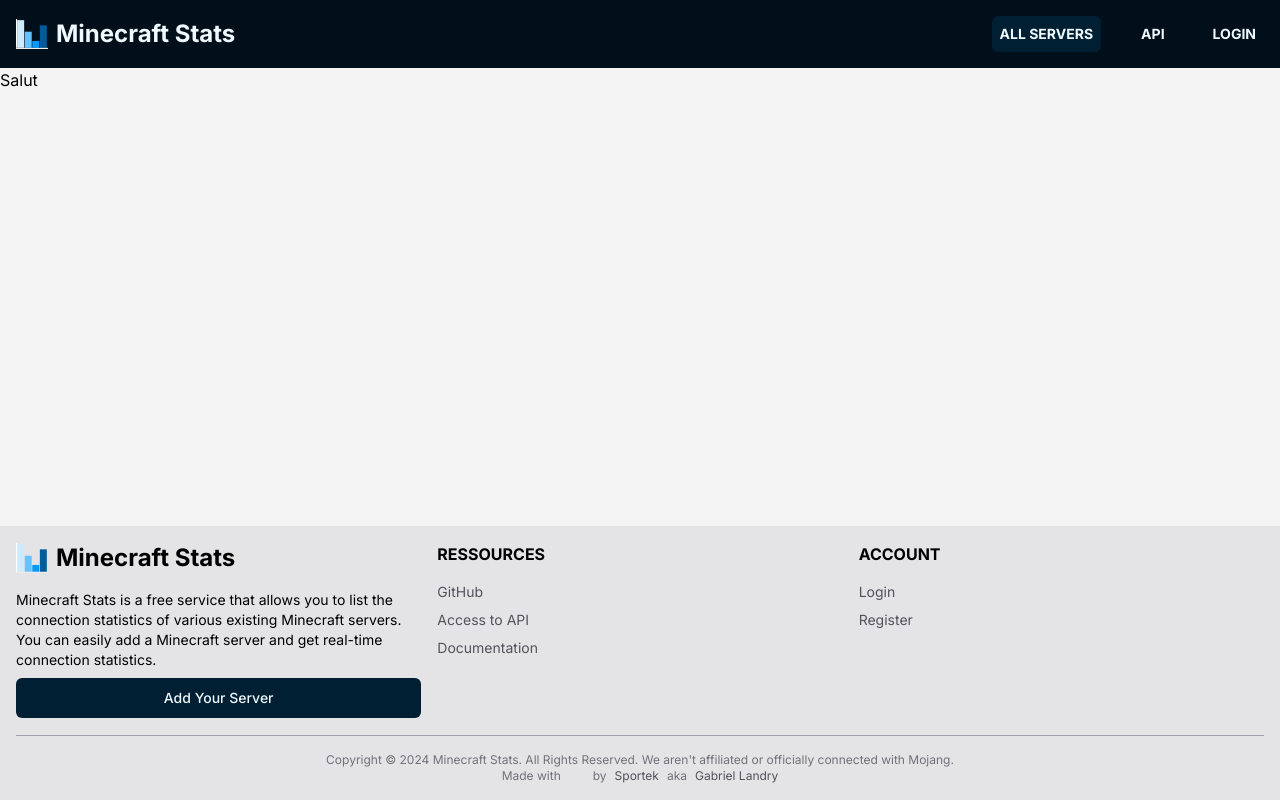
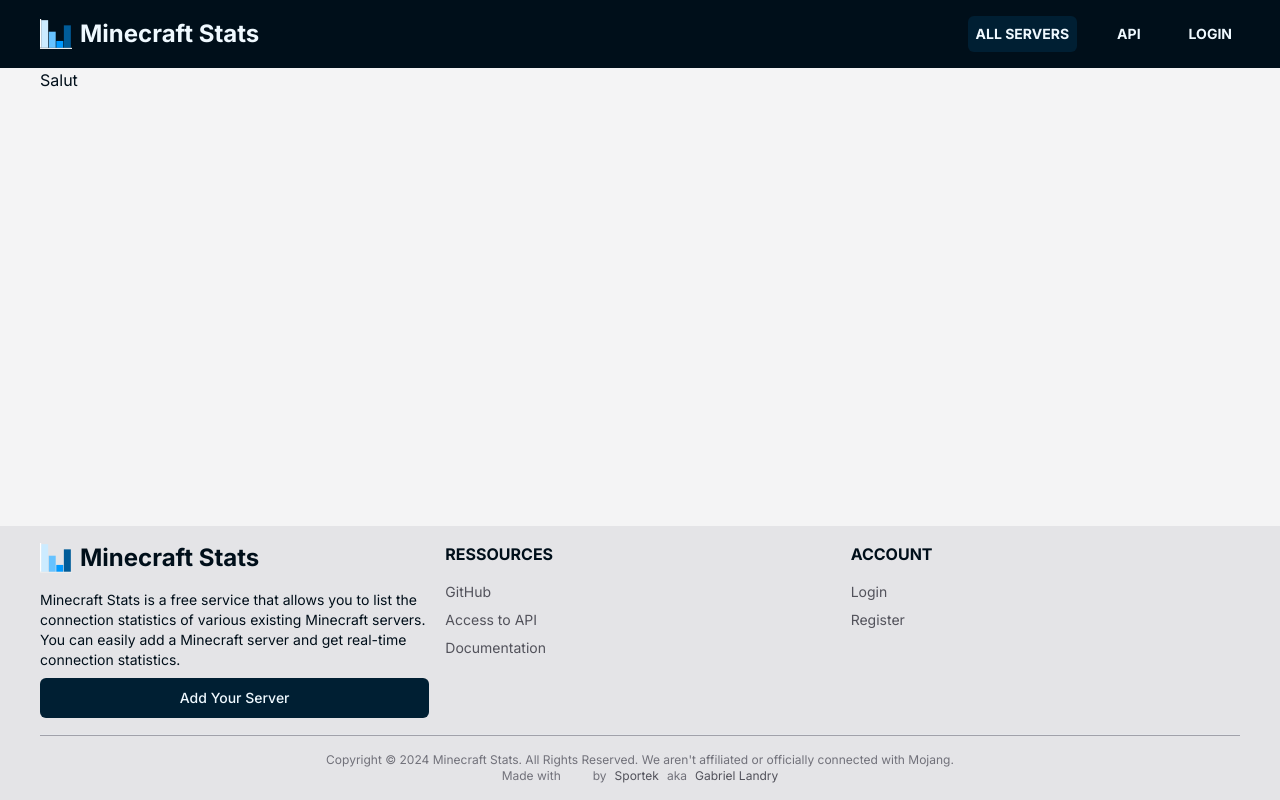
Before and after one commit to Sportek/minecraft-stats, a Next.js app in the folder frontend/: page / in a window 1280 px wide. Built offline with nearby package versions, Linux system fonts and the light colour scheme; no server answers; some icons are missing.

Commit message:
Ajout d'éléments de design global

```diff
--- /dev/null
+++ b/frontend/src/app/(pages)/account/settings/page.tsx
@@ -0,0 +1,9 @@
+const SettingsPage = () => {
+  return (
+    <div>
+      <h1>Settings</h1>
+    </div>
+  );
+};
+
+export default SettingsPage;
--- a/frontend/src/app/layout.tsx
+++ b/frontend/src/app/layout.tsx
@@ -1,5 +1,6 @@
 import Footer from "@/components/footer";
 import Header from "@/components/header";
+import RestrictedWidthLayout from "@/components/restricted-width-layout";
 import { AuthProvider } from "@/contexts/auth";
 import { cn } from "@/lib/utils";
 import type { Metadata } from "next";
@@ -22,11 +23,13 @@ export default function RootLayout({
 }>) {
   return (
     <html lang="en">
-      <body className={cn(inter.className, "w-full min-h-screen flex flex-col bg-zinc-100")}>
+      <body className={cn(inter.className, "w-full min-h-screen flex flex-col bg-zinc-100 text-stats-blue-1050")}>
         <AuthProvider>
           <CheatCodeComponent />
           <Header />
-          <div className="flex-1 flex flex-col">{children}</div>
+          <div className="flex-1 flex flex-col items-center justify-center">
+            <RestrictedWidthLayout className="flex-1 flex flex-col">{children}</RestrictedWidthLayout>
+          </div>
           <Footer />
         </AuthProvider>
       </body>
--- a/frontend/src/components/footer/index.tsx
+++ b/frontend/src/components/footer/index.tsx
@@ -5,11 +5,13 @@ import { Icon } from "@iconify/react";
 import { motion } from "framer-motion";
 import Image from "next/image";
 import Link from "next/link";
+import RestrictedWidthLayout from "../restricted-width-layout";
 import { Button } from "../ui/button";
 
 const Footer = () => {
   return (
     <div className="flex flex-col items-center gap-4 p-4 bg-zinc-200">
+      <RestrictedWidthLayout className="gap-4 flex flex-col items-center justify-center">
         <div className="flex flex-col md:grid md:grid-cols-3 gap-4">
           <div className="flex flex-col items-center gap-4">
             <div className="flex flex-row items-center justify-start w-full gap-2">
@@ -79,6 +81,7 @@ const Footer = () => {
             </div>
           </div>
         </div>
+      </RestrictedWidthLayout>
     </div>
   );
 };
--- a/frontend/src/components/header/index.tsx
+++ b/frontend/src/components/header/index.tsx
@@ -5,7 +5,9 @@ import { cn } from "@/lib/utils";
 import { Icon } from "@iconify/react/dist/iconify.js";
 import Image from "next/image";
 import Link from "next/link";
+import { useRouter } from "next/navigation";
 import { useState } from "react";
+import RestrictedWidthLayout from "../restricted-width-layout";
 import { Avatar, AvatarFallback, AvatarImage } from "../ui/avatar";
 import {
   DropdownMenu,
@@ -18,6 +20,7 @@ import {
 const Header = () => {
   const [activeTab, setActiveTab] = useState("all-servers");
   const { user, logout } = useAuth();
+  const router = useRouter();
 
   const displayUserSection = () => {
     return (
@@ -31,10 +34,18 @@ const Header = () => {
           </Avatar>
         </DropdownMenuTrigger>
         <DropdownMenuContent className="w-60">
-          <DropdownMenuLabel className="text-sm font-semibold">{user?.username.toUpperCase()}</DropdownMenuLabel>
+          <DropdownMenuLabel className="text-sm font-semibold">
+            <div className="flex flex-row items-center">
+              <Icon icon="material-symbols:person" className="w-6 h-6 mr-2" />
+              {user?.username.toUpperCase()}
+            </div>
+          </DropdownMenuLabel>
           <DropdownMenuSeparator />
-          <DropdownMenuItem className="hover:cursor-pointer text-sm font-semibold">
-            <Icon icon="material-symbols:manage-accounts" className="w-6 h-6 mr-2" />
+          <DropdownMenuItem
+            className="hover:cursor-pointer text-sm font-semibold"
+            onClick={() => router.push("/account/settings")}
+          >
+            <Icon icon="material-symbols:settings-account-box" className="w-6 h-6 mr-2" />
             PROFILE
           </DropdownMenuItem>
           <DropdownMenuItem
@@ -50,7 +61,8 @@ const Header = () => {
   };
 
   return (
-    <div className="w-full flex flex-row justify-between p-4 bg-stats-blue-1050 text-stats-blue-0">
+    <div className="w-full p-4 bg-stats-blue-1050 text-stats-blue-0 flex flex-col items-center justify-center">
+      <RestrictedWidthLayout className="flex flex-row justify-between">
         <div className="flex flex-row items-center">
           <Link href="/" className="flex flex-row items-center gap-2">
             <Image src={MinecraftStatsLogo} alt="logo" width={32} height={32} />
@@ -93,6 +105,7 @@ const Header = () => {
             </Link>
           )}
         </div>
+      </RestrictedWidthLayout>
     </div>
   );
 };
--- /dev/null
+++ b/frontend/src/components/restricted-width-layout/index.tsx
@@ -0,0 +1,16 @@
+import { cn } from "@/lib/utils";
+
+interface RestrictedWidthLayoutProps extends React.HTMLAttributes<HTMLDivElement> {
+  children: React.ReactNode;
+  className?: string;
+}
+
+const RestrictedWidthLayout = ({ children, className, ...props }: RestrictedWidthLayoutProps) => {
+  return (
+    <div className={cn("w-full max-w-[1200px]", className)} {...props}>
+      {children}
+    </div>
+  );
+};
+
+export default RestrictedWidthLayout;
--- a/frontend/src/components/ui/dropdown-menu.tsx
+++ b/frontend/src/components/ui/dropdown-menu.tsx
@@ -1,33 +1,33 @@
-"use client"
+"use client";
 
-import * as React from "react"
-import * as DropdownMenuPrimitive from "@radix-ui/react-dropdown-menu"
-import { Check, ChevronRight, Circle } from "lucide-react"
+import * as DropdownMenuPrimitive from "@radix-ui/react-dropdown-menu";
+import { Check, ChevronRight, Circle } from "lucide-react";
+import * as React from "react";
 
-import { cn } from "@/lib/utils"
+import { cn } from "@/lib/utils";
 
-const DropdownMenu = DropdownMenuPrimitive.Root
+const DropdownMenu = DropdownMenuPrimitive.Root;
 
-const DropdownMenuTrigger = DropdownMenuPrimitive.Trigger
+const DropdownMenuTrigger = DropdownMenuPrimitive.Trigger;
 
-const DropdownMenuGroup = DropdownMenuPrimitive.Group
+const DropdownMenuGroup = DropdownMenuPrimitive.Group;
 
-const DropdownMenuPortal = DropdownMenuPrimitive.Portal
+const DropdownMenuPortal = DropdownMenuPrimitive.Portal;
 
-const DropdownMenuSub = DropdownMenuPrimitive.Sub
+const DropdownMenuSub = DropdownMenuPrimitive.Sub;
 
-const DropdownMenuRadioGroup = DropdownMenuPrimitive.RadioGroup
+const DropdownMenuRadioGroup = DropdownMenuPrimitive.RadioGroup;
 
 const DropdownMenuSubTrigger = React.forwardRef<
   React.ElementRef<typeof DropdownMenuPrimitive.SubTrigger>,
   React.ComponentPropsWithoutRef<typeof DropdownMenuPrimitive.SubTrigger> & {
-    inset?: boolean
+    inset?: boolean;
   }
 >(({ className, inset, children, ...props }, ref) => (
   <DropdownMenuPrimitive.SubTrigger
     ref={ref}
     className={cn(
-      "flex cursor-default select-none items-center rounded-sm px-2 py-1.5 text-sm outline-none focus:bg-stone-100 data-[state=open]:bg-stone-100 dark:focus:bg-stone-800 dark:data-[state=open]:bg-stone-800",
+      "flex cursor-default select-none items-center rounded-sm px-2 py-1.5 text-sm outline-none focus:bg-stats-blue-100 data-[state=open]:bg-stats-blue-100 dark:focus:bg-stats-blue-900 dark:data-[state=open]:bg-stats-blue-900",
       inset && "pl-8",
       className
     )}
@@ -36,9 +36,8 @@ const DropdownMenuSubTrigger = React.forwardRef<
     {children}
     <ChevronRight className="ml-auto h-4 w-4" />
   </DropdownMenuPrimitive.SubTrigger>
-))
-DropdownMenuSubTrigger.displayName =
-  DropdownMenuPrimitive.SubTrigger.displayName
+));
+DropdownMenuSubTrigger.displayName = DropdownMenuPrimitive.SubTrigger.displayName;
 
 const DropdownMenuSubContent = React.forwardRef<
   React.ElementRef<typeof DropdownMenuPrimitive.SubContent>,
@@ -47,14 +46,13 @@ const DropdownMenuSubContent = React.forwardRef<
   <DropdownMenuPrimitive.SubContent
     ref={ref}
     className={cn(
-      "z-50 min-w-[8rem] overflow-hidden rounded-md border border-stone-200 bg-white p-1 text-stone-950 shadow-lg data-[state=open]:animate-in data-[state=closed]:animate-out data-[state=closed]:fade-out-0 data-[state=open]:fade-in-0 data-[state=closed]:zoom-out-95 data-[state=open]:zoom-in-95 data-[side=bottom]:slide-in-from-top-2 data-[side=left]:slide-in-from-right-2 data-[side=right]:slide-in-from-left-2 data-[side=top]:slide-in-from-bottom-2 dark:border-stone-800 dark:bg-stone-950 dark:text-stone-50",
+      "z-50 min-w-[8rem] overflow-hidden rounded-md border border-stats-blue-200 bg-white p-1 text-stats-blue-950 shadow-lg data-[state=open]:animate-in data-[state=closed]:animate-out data-[state=closed]:fade-out-0 data-[state=open]:fade-in-0 data-[state=closed]:zoom-out-95 data-[state=open]:zoom-in-95 data-[side=bottom]:slide-in-from-top-2 data-[side=left]:slide-in-from-right-2 data-[side=right]:slide-in-from-left-2 data-[side=top]:slide-in-from-bottom-2 dark:border-stats-blue-900 dark:bg-stats-blue-950 dark:text-stats-blue-50",
       className
     )}
     {...props}
   />
-))
-DropdownMenuSubContent.displayName =
-  DropdownMenuPrimitive.SubContent.displayName
+));
+DropdownMenuSubContent.displayName = DropdownMenuPrimitive.SubContent.displayName;
 
 const DropdownMenuContent = React.forwardRef<
   React.ElementRef<typeof DropdownMenuPrimitive.Content>,
@@ -65,32 +63,32 @@ const DropdownMenuContent = React.forwardRef<
       ref={ref}
       sideOffset={sideOffset}
       className={cn(
-        "z-50 min-w-[8rem] overflow-hidden rounded-md border border-stone-200 bg-white p-1 text-stone-950 shadow-md data-[state=open]:animate-in data-[state=closed]:animate-out data-[state=closed]:fade-out-0 data-[state=open]:fade-in-0 data-[state=closed]:zoom-out-95 data-[state=open]:zoom-in-95 data-[side=bottom]:slide-in-from-top-2 data-[side=left]:slide-in-from-right-2 data-[side=right]:slide-in-from-left-2 data-[side=top]:slide-in-from-bottom-2 dark:border-stone-800 dark:bg-stone-950 dark:text-stone-50",
+        "z-50 min-w-[8rem] overflow-hidden rounded-md border border-stats-blue-200 bg-white p-1 text-stats-blue-950 shadow-md data-[state=open]:animate-in data-[state=closed]:animate-out data-[state=closed]:fade-out-0 data-[state=open]:fade-in-0 data-[state=closed]:zoom-out-95 data-[state=open]:zoom-in-95 data-[side=bottom]:slide-in-from-top-2 data-[side=left]:slide-in-from-right-2 data-[side=right]:slide-in-from-left-2 data-[side=top]:slide-in-from-bottom-2 dark:border-stats-blue-900 dark:bg-stats-blue-950 dark:text-stats-blue-50",
         className
       )}
       {...props}
     />
   </DropdownMenuPrimitive.Portal>
-))
-DropdownMenuContent.displayName = DropdownMenuPrimitive.Content.displayName
+));
+DropdownMenuContent.displayName = DropdownMenuPrimitive.Content.displayName;
 
 const DropdownMenuItem = React.forwardRef<
   React.ElementRef<typeof DropdownMenuPrimitive.Item>,
   React.ComponentPropsWithoutRef<typeof DropdownMenuPrimitive.Item> & {
-    inset?: boolean
+    inset?: boolean;
   }
 >(({ className, inset, ...props }, ref) => (
   <DropdownMenuPrimitive.Item
     ref={ref}
     className={cn(
-      "relative flex cursor-default select-none items-center rounded-sm px-2 py-1.5 text-sm outline-none transition-colors focus:bg-stone-100 focus:text-stone-900 data-[disabled]:pointer-events-none data-[disabled]:opacity-50 dark:focus:bg-stone-800 dark:focus:text-stone-50",
+      "relative flex cursor-default select-none items-center rounded-sm px-2 py-1.5 text-sm outline-none transition-colors focus:bg-stats-blue-100 focus:text-stats-blue-1050 data-[disabled]:pointer-events-none data-[disabled]:opacity-50 dark:focus:bg-stats-blue-900 dark:focus:text-stats-blue-50",
       inset && "pl-8",
       className
     )}
     {...props}
   />
-))
-DropdownMenuItem.displayName = DropdownMenuPrimitive.Item.displayName
+));
+DropdownMenuItem.displayName = DropdownMenuPrimitive.Item.displayName;
 
 const DropdownMenuCheckboxItem = React.forwardRef<
   React.ElementRef<typeof DropdownMenuPrimitive.CheckboxItem>,
@@ -99,7 +97,7 @@ const DropdownMenuCheckboxItem = React.forwardRef<
   <DropdownMenuPrimitive.CheckboxItem
     ref={ref}
     className={cn(
-      "relative flex cursor-default select-none items-center rounded-sm py-1.5 pl-8 pr-2 text-sm outline-none transition-colors focus:bg-stone-100 focus:text-stone-900 data-[disabled]:pointer-events-none data-[disabled]:opacity-50 dark:focus:bg-stone-800 dark:focus:text-stone-50",
+      "relative flex cursor-default select-none items-center rounded-sm py-1.5 pl-8 pr-2 text-sm outline-none transition-colors focus:bg-stats-blue-100 focus:text-stats-blue-1050 data-[disabled]:pointer-events-none data-[disabled]:opacity-50 dark:focus:bg-stats-blue-900 dark:focus:text-stats-blue-50",
       className
     )}
     checked={checked}
@@ -112,9 +110,8 @@ const DropdownMenuCheckboxItem = React.forwardRef<
     </span>
     {children}
   </DropdownMenuPrimitive.CheckboxItem>
-))
-DropdownMenuCheckboxItem.displayName =
-  DropdownMenuPrimitive.CheckboxItem.displayName
+));
+DropdownMenuCheckboxItem.displayName = DropdownMenuPrimitive.CheckboxItem.displayName;
 
 const DropdownMenuRadioItem = React.forwardRef<
   React.ElementRef<typeof DropdownMenuPrimitive.RadioItem>,
@@ -123,7 +120,7 @@ const DropdownMenuRadioItem = React.forwardRef<
   <DropdownMenuPrimitive.RadioItem
     ref={ref}
     className={cn(
-      "relative flex cursor-default select-none items-center rounded-sm py-1.5 pl-8 pr-2 text-sm outline-none transition-colors focus:bg-stone-100 focus:text-stone-900 data-[disabled]:pointer-events-none data-[disabled]:opacity-50 dark:focus:bg-stone-800 dark:focus:text-stone-50",
+      "relative flex cursor-default select-none items-center rounded-sm py-1.5 pl-8 pr-2 text-sm outline-none transition-colors focus:bg-stats-blue-100 focus:text-stats-blue-1050 data-[disabled]:pointer-events-none data-[disabled]:opacity-50 dark:focus:bg-stats-blue-900 dark:focus:text-stats-blue-50",
       className
     )}
     {...props}
@@ -135,26 +132,22 @@ const DropdownMenuRadioItem = React.forwardRef<
     </span>
     {children}
   </DropdownMenuPrimitive.RadioItem>
-))
-DropdownMenuRadioItem.displayName = DropdownMenuPrimitive.RadioItem.displayName
+));
+DropdownMenuRadioItem.displayName = DropdownMenuPrimitive.RadioItem.displayName;
 
 const DropdownMenuLabel = React.forwardRef<
   React.ElementRef<typeof DropdownMenuPrimitive.Label>,
   React.ComponentPropsWithoutRef<typeof DropdownMenuPrimitive.Label> & {
-    inset?: boolean
+    inset?: boolean;
   }
 >(({ className, inset, ...props }, ref) => (
   <DropdownMenuPrimitive.Label
     ref={ref}
-    className={cn(
-      "px-2 py-1.5 text-sm font-semibold",
-      inset && "pl-8",
-      className
-    )}
+    className={cn("px-2 py-1.5 text-sm font-semibold", inset && "pl-8", className)}
     {...props}
   />
-))
-DropdownMenuLabel.displayName = DropdownMenuPrimitive.Label.displayName
+));
+DropdownMenuLabel.displayName = DropdownMenuPrimitive.Label.displayName;
 
 const DropdownMenuSeparator = React.forwardRef<
   React.ElementRef<typeof DropdownMenuPrimitive.Separator>,
@@ -162,39 +155,31 @@ const DropdownMenuSeparator = React.forwardRef<
 >(({ className, ...props }, ref) => (
   <DropdownMenuPrimitive.Separator
     ref={ref}
-    className={cn("-mx-1 my-1 h-px bg-stone-100 dark:bg-stone-800", className)}
+    className={cn("-mx-1 my-1 h-px bg-stats-blue-100 dark:bg-stats-blue-900", className)}
     {...props}
   />
-))
-DropdownMenuSeparator.displayName = DropdownMenuPrimitive.Separator.displayName
+));
+DropdownMenuSeparator.displayName = DropdownMenuPrimitive.Separator.displayName;
 
-const DropdownMenuShortcut = ({
-  className,
-  ...props
-}: React.HTMLAttributes<HTMLSpanElement>) => {
-  return (
-    <span
-      className={cn("ml-auto text-xs tracking-widest opacity-60", className)}
-      {...props}
-    />
-  )
-}
-DropdownMenuShortcut.displayName = "DropdownMenuShortcut"
+const DropdownMenuShortcut = ({ className, ...props }: React.HTMLAttributes<HTMLSpanElement>) => {
+  return <span className={cn("ml-auto text-xs tracking-widest opacity-60", className)} {...props} />;
+};
+DropdownMenuShortcut.displayName = "DropdownMenuShortcut";
 
 export {
   DropdownMenu,
-  DropdownMenuTrigger,
+  DropdownMenuCheckboxItem,
   DropdownMenuContent,
+  DropdownMenuGroup,
   DropdownMenuItem,
-  DropdownMenuCheckboxItem,
+  DropdownMenuLabel,
+  DropdownMenuPortal,
+  DropdownMenuRadioGroup,
   DropdownMenuRadioItem,
-  DropdownMenuLabel,
   DropdownMenuSeparator,
   DropdownMenuShortcut,
-  DropdownMenuGroup,
-  DropdownMenuPortal,
   DropdownMenuSub,
   DropdownMenuSubContent,
   DropdownMenuSubTrigger,
-  DropdownMenuRadioGroup,
-}
+  DropdownMenuTrigger,
+};
```
Lines whose indentation alone changed are shown as unchanged.
